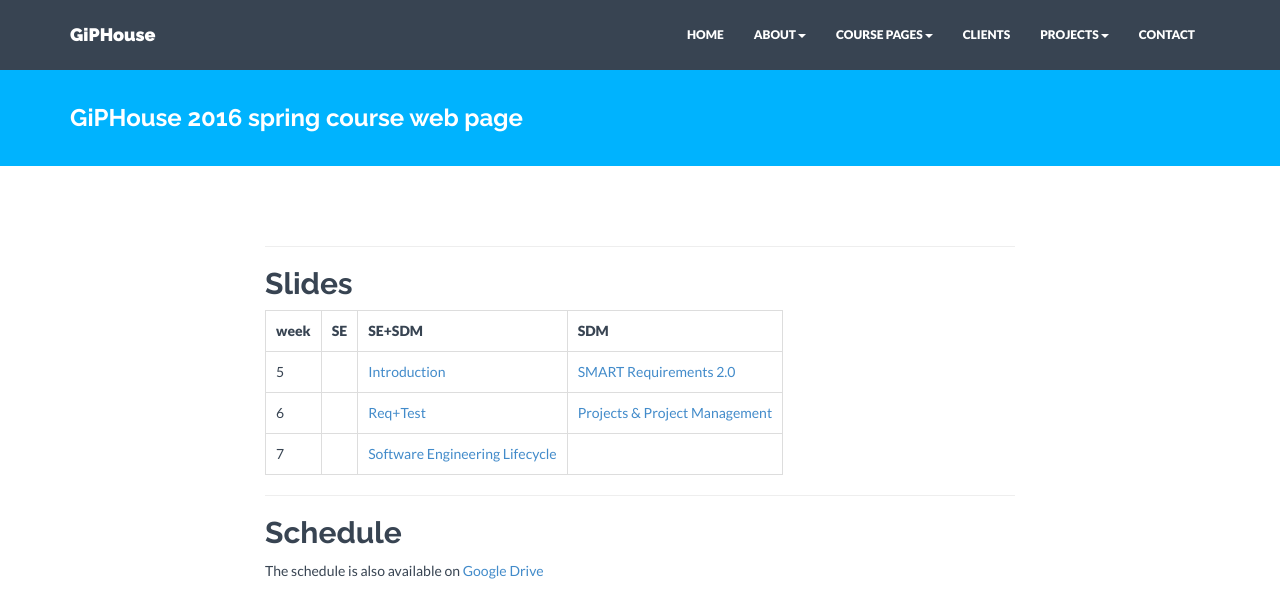
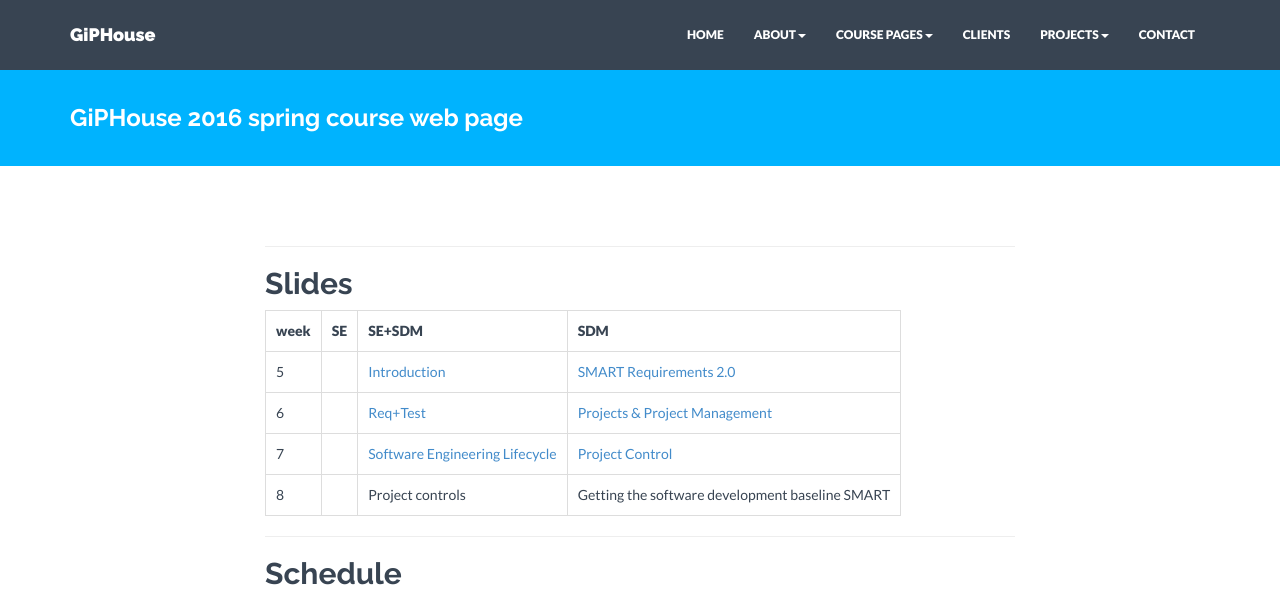
Before and after one commit to tschroter/giphouse.github.io, a Jekyll site: the page built from courses/2016-spring.md, in a window 1280 px wide and 900 px high, cut to the strip 0-591 px from the top of the window. Built offline with Jekyll 4.4.1, drawn with Linux system fonts in a browser that asks for light colours; nearby versions of some CDN libraries.

Commit message:
2016-spring: added lecture notes PF, added stub week 8

```diff
--- a/courses/2016-spring.md
+++ b/courses/2016-spring.md
@@ -13,7 +13,8 @@ Slides
 |------|-----|--------|-----|
 |   5  |     | [Introduction](https://drive.google.com/file/d/0B8I2nnZnb2JpQklid0lUelZRU2M/view?usp=sharing) | [SMART Requirements 2.0](https://drive.google.com/file/d/0B-PvRCEtmcVvNEo2UGFCOGZnMXM/view?usp=sharing) |
 |   6  |     |   [Req+Test](https://drive.google.com/open?id=0B4zOR_oYNgc8bEtOX1QxbFRPYzg)     | [Projects & Project Management](https://docs.google.com/document/d/1AFgPrHN0aol1aLvFU5CiYwkPWHu2I48oskv9MyPwkL8/edit?usp=sharing)    |
-|   7  |     | [Software Engineering Lifecycle](https://drive.google.com/open?id=0B6Zf71MLHzExWm9rS3hJcm5FTlk)    |
+|   7  |     | [Software Engineering Lifecycle](https://drive.google.com/open?id=0B6Zf71MLHzExWm9rS3hJcm5FTlk)    | [Project Control](https://docs.google.com/document/d/116o9hX757u4gy7rY4Uj-VcVP7HZxquQV7d-2rQE5SYg/edit?usp=sharing) |
+|   8  |     | Project controls | Getting the software development baseline SMART |
 
 ***
 
```
